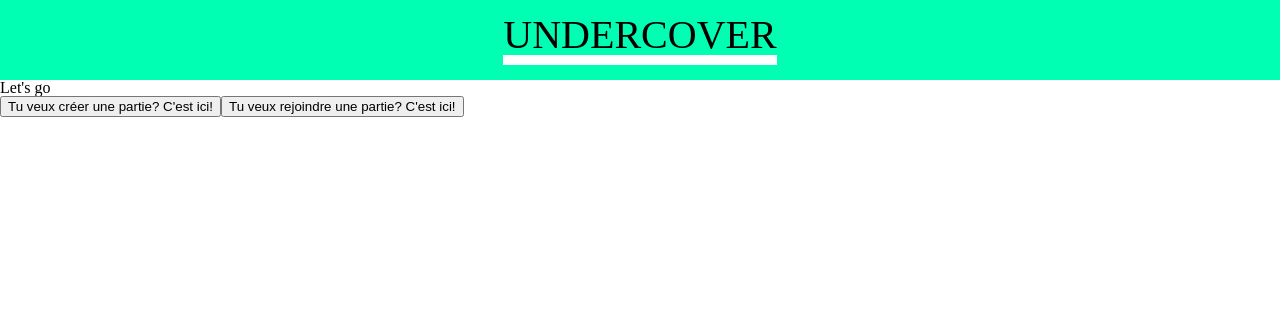
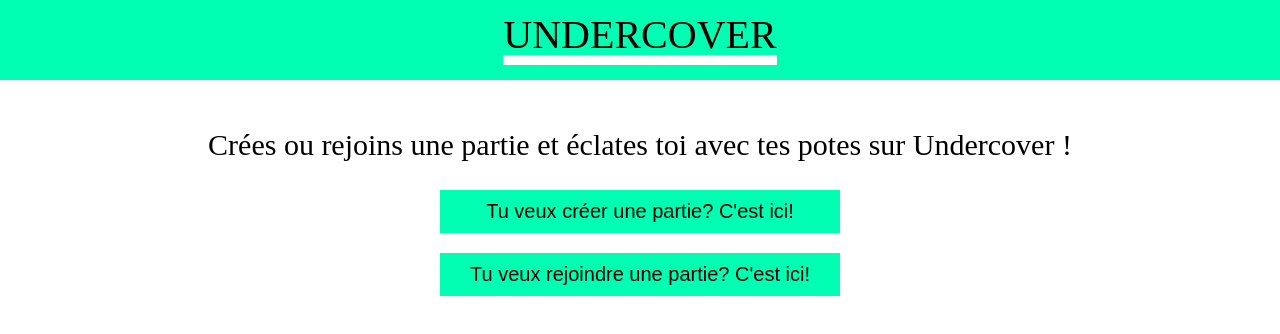
Before and after one commit to clb-app/undercover_frontend_react, a React (Create React App) app: page / in a window 1280 px wide. Shown: the top 334 px of the page. Built offline with nearby package versions, Linux system fonts and the light colour scheme.

Commit message:
css added on Home page

```diff
--- a/src/App.css
+++ b/src/App.css
@@ -1,13 +1,19 @@
 /* FONTS */
 
 /* COLORS */
-
+:root {
+  --green: #00ffb2;
+}
 /* GLOBAL */
 body {
 }
 .wrapper {
-  margin: 1200px;
+  max-width: 1200px;
+  margin: auto;
 }
 h1 {
   font-size: 40px;
 }
+h2 {
+  font-size: 30px;
+}
--- a/src/App.js
+++ b/src/App.js
@@ -47,9 +47,14 @@ const App = () => {
   return (
     <Router>
       <Header />
+      <div className="wrapper">
         <Switch>
           <Route path="/new">
-          <NewParty player={player} api={api} setPlayerToken={setPlayerToken} />
+            <NewParty
+              player={player}
+              api={api}
+              setPlayerToken={setPlayerToken}
+            />
           </Route>
           <Route path="/join">
             <JoinParty
@@ -65,6 +70,7 @@ const App = () => {
             <Home player={player} />
           </Route>
         </Switch>
+      </div>
       {/* <Footer /> */}
     </Router>
   );
--- a/src/components/Button.css
+++ b/src/components/Button.css
@@ -0,0 +1,8 @@
+button {
+  border: none;
+  background-color: var(--green);
+  font-size: 20px;
+  padding: 10px;
+  cursor: pointer;
+  margin-bottom: 20px;
+}
--- a/src/components/Button.js
+++ b/src/components/Button.js
@@ -1,7 +1,14 @@
 import React from "react";
 
-const Button = ({ title, onClick }) => {
-  return <button onClick={onClick}>{title}</button>;
+// import CSS
+import "./Button.css";
+
+const Button = ({ title, onClick, width }) => {
+  return (
+    <button onClick={onClick} style={{ width }}>
+      {title}
+    </button>
+  );
 };
 
 export default Button;
--- a/src/components/Header.css
+++ b/src/components/Header.css
@@ -1,11 +1,12 @@
 /* HEADER component */
 .Header {
-  background-color: #00ffb2;
+  background-color: var(--green);
   height: 80px;
   /* text-align: center; */
   display: flex;
   align-items: center;
   justify-content: center;
+  margin-bottom: 50px;
 }
 .Header-title {
   border-bottom: 10px solid #fff;
--- a/src/containers/Home.css
+++ b/src/containers/Home.css
@@ -0,0 +1,10 @@
+/* HOME */
+.Home-title {
+  text-align: center;
+  margin-bottom: 30px;
+}
+.Home-buttons-container {
+  display: flex;
+  flex-direction: column;
+  align-items: center;
+}
--- a/src/containers/Home.js
+++ b/src/containers/Home.js
@@ -19,15 +19,22 @@ const Home = ({ player }) => {
 
   return (
     <div className="Home">
-      <h2>Let's go</h2>
+      <h2 className="Home-title">
+        Crées ou rejoins une partie et éclates toi avec tes potes sur Undercover
+        !
+      </h2>
+      <div className="Home-buttons-container">
         <Button
           title="Tu veux créer une partie? C'est ici!"
           onClick={handleNewParty}
+          width="400px"
         />
         <Button
           title="Tu veux rejoindre une partie? C'est ici!"
           onClick={handleJoinParty}
+          width="400px"
         />
+      </div>
     </div>
   );
 };
```
Lines whose indentation alone changed are shown as unchanged.
